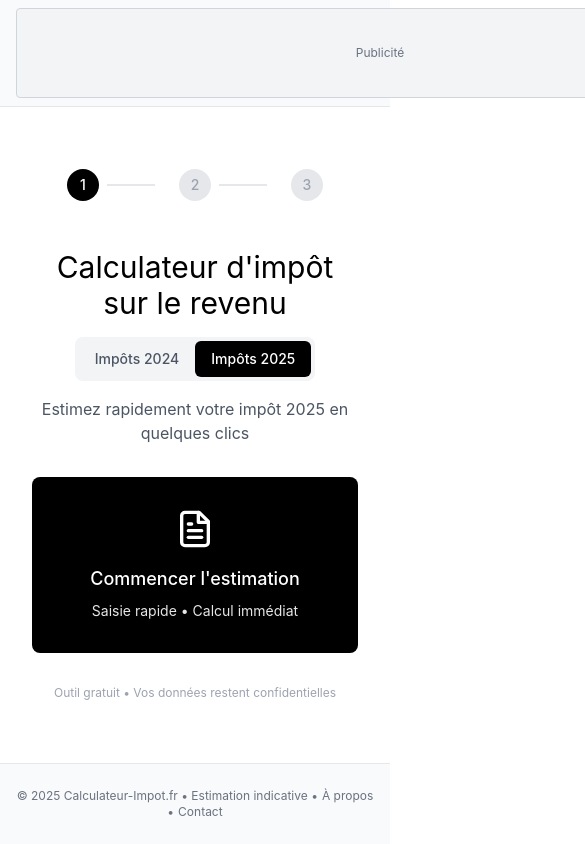
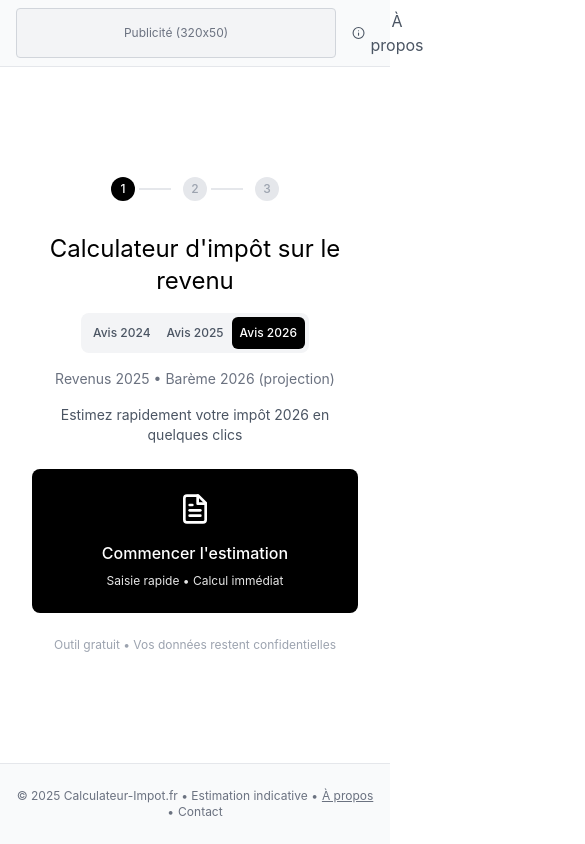
Before and after one commit to Cenzache/calculateur-impot, a React (Create React App) app: page / in a window 390 px wide. Shown: the top 844 px of the page, 585 px wide, since content can reach past the window. Built offline with nearby package versions, Linux system fonts and the light colour scheme.

Commit message:
Update App.js

```diff
--- a/src/App.js
+++ b/src/App.js
@@ -5,7 +5,7 @@ import About from './About';
 const TaxEstimator = () => {
   const [currentView, setCurrentView] = useState('calculator'); // 'calculator' ou 'about'
   const [currentStep, setCurrentStep] = useState(1);
-  const [selectedYear, setSelectedYear] = useState(2025);
+  const [selectedYear, setSelectedYear] = useState(2026);
   const [manualData, setManualData] = useState({
     netAnnualSalary: '',
     currentTaxWithholding: ''
@@ -18,28 +18,36 @@ const TaxEstimator = () => {
     rentalIncome: ''
   });
 
-  // Barèmes d'imposition par année
+  // Barèmes d'imposition par année d'avis (logique corrigée : l'avis utilise le barème de l'année de l'avis)
   const taxBracketsByYear = {
-    2024: [
-      { min: 0, max: 11085, rate: 0 },
-      { min: 11085, max: 28151, rate: 0.11 },
-      { min: 28151, max: 80725, rate: 0.30 },
-      { min: 80725, max: 174065, rate: 0.41 },
-      { min: 174065, max: Infinity, rate: 0.45 }
-    ],
-    2025: [
+    2024: [ // Avis 2024 - barème 2024 (revenus 2023)
       { min: 0, max: 11294, rate: 0 },
       { min: 11294, max: 28797, rate: 0.11 },
       { min: 28797, max: 82341, rate: 0.30 },
       { min: 82341, max: 177106, rate: 0.41 },
       { min: 177106, max: Infinity, rate: 0.45 }
+    ],
+    2025: [ // Avis 2025 - barème 2025 (revenus 2024)
+      { min: 0, max: 11497, rate: 0 },
+      { min: 11497, max: 29315, rate: 0.11 },
+      { min: 29315, max: 83823, rate: 0.30 },
+      { min: 83823, max: 180294, rate: 0.41 },
+      { min: 180294, max: Infinity, rate: 0.45 }
+    ],
+    2026: [ // Avis 2026 - barème 2026 (revenus 2025) - projection
+      { min: 0, max: 11700, rate: 0 },
+      { min: 11700, max: 29850, rate: 0.11 },
+      { min: 29850, max: 85300, rate: 0.30 },
+      { min: 85300, max: 183500, rate: 0.41 },
+      { min: 183500, max: Infinity, rate: 0.45 }
     ]
   };
 
   // Déductions forfaitaires par année
   const deductionLimitsByYear = {
     2024: { min: 460, max: 13267 },
-    2025: { min: 464, max: 13522 }
+    2025: { min: 464, max: 13522 },
+    2026: { min: 472, max: 13779 } // estimation
   };
 
   const taxBrackets = taxBracketsByYear[selectedYear];
@@ -90,12 +98,33 @@ const TaxEstimator = () => {
       }
     }
 
-    const totalTax = Math.max(0, taxBeforeFamily * familyShares);
+    let totalTax = Math.max(0, taxBeforeFamily * familyShares);
+
+    // Application de la décote automatique (paramètres officiels Bercy)
+    const decoteData = {
+      2024: { seuil_celibataire: 1841, seuil_couple: 3045, base_celibataire: 828, base_couple: 1368, taux: 0.4523 },
+      2025: { seuil_celibataire: 1929, seuil_couple: 3186, base_celibataire: 873, base_couple: 1444, taux: 0.4523 },
+      2026: { seuil_celibataire: 1964, seuil_couple: 3249, base_celibataire: 889, base_couple: 1470, taux: 0.4525 }
+    };
+
+    const decoteParams = decoteData[selectedYear];
+    const isCouple = profile.familySituation === 'married';
+    const decoteLimit = isCouple ? decoteParams.seuil_couple : decoteParams.seuil_celibataire;
+    const decoteBase = isCouple ? decoteParams.base_couple : decoteParams.base_celibataire;
+
+    let decote = 0;
+    if (totalTax <= decoteLimit && totalTax > 0) {
+      decote = Math.max(0, decoteBase - (decoteParams.taux * totalTax));
+      totalTax = Math.max(0, totalTax - decote);
+    }
+
     const monthlyTax = totalTax / 12;
     const effectiveRate = taxableIncome > 0 ? (totalTax / taxableIncome) * 100 : 0;
 
     return {
       totalTax: Math.round(totalTax),
+      totalTaxBeforeDecote: Math.round(taxBeforeFamily * familyShares),
+      decote: Math.round(decote),
       monthlyTax: Math.round(monthlyTax),
       effectiveRate: Math.round(effectiveRate * 10) / 10,
       currentWithholding: data.currentTaxWithholding,
@@ -103,7 +132,8 @@ const TaxEstimator = () => {
       taxableIncome: Math.round(taxableIncome),
       deductionAmount: Math.round(deductionAmount),
       netAnnualSalary: Math.round(netAnnualSalary),
-      rentalIncome: Math.round(rentalIncome)
+      rentalIncome: Math.round(rentalIncome),
+      familyShares: familyShares
     };
   }, [manualData, profile, selectedYear, taxBrackets, deductionLimits]);
 
@@ -132,13 +162,18 @@ const TaxEstimator = () => {
       className="min-h-screen bg-white flex flex-col"
       style={{ fontFamily: '-apple-system, BlinkMacSystemFont, "Segoe UI", "Roboto", "Helvetica Neue", Arial, sans-serif' }}
     >
-      {/* Header avec pub discrète */}
+      {/* Header avec pub responsive */}
       <div className="w-full">
         <div className="bg-gray-50 border-b border-gray-200 py-2">
           <div className="max-w-4xl mx-auto px-4 flex justify-between items-center">
             <div className="flex justify-center flex-1">
-              <div className="w-[728px] h-[90px] bg-gray-100 border border-gray-300 rounded flex items-center justify-center text-xs text-gray-500">
-                Publicité
+              {/* Pub desktop */}
+              <div className="hidden md:block w-[728px] h-[90px] bg-gray-100 border border-gray-300 rounded flex items-center justify-center text-xs text-gray-500">
+                Publicité (728x90)
+              </div>
+              {/* Pub mobile */}
+              <div className="block md:hidden w-[320px] h-[50px] bg-gray-100 border border-gray-300 rounded flex items-center justify-center text-xs text-gray-500">
+                Publicité (320x50)
               </div>
             </div>
             <button
@@ -153,26 +188,26 @@ const TaxEstimator = () => {
       </div>
 
       {/* Contenu principal */}
-      <div className="flex-1 flex items-center justify-center p-8">
+      <div className="flex-1 flex items-center justify-center p-4 md:p-8">
         <div className="w-full max-w-4xl">
           {/* Progress indicator */}
-          <div className="flex justify-center mb-12">
-            <div className="flex items-center space-x-4">
+          <div className="flex justify-center mb-8 md:mb-12">
+            <div className="flex items-center space-x-2 md:space-x-4">
               {[1, 2, 3].map((step) => (
                 <div key={step} className="flex items-center">
-                  <div className={`w-8 h-8 rounded-full flex items-center justify-center text-sm font-medium ${
+                  <div className={`w-6 h-6 md:w-8 md:h-8 rounded-full flex items-center justify-center text-xs md:text-sm font-medium ${
                     (currentStep === 'manual' && step === 1) || (typeof currentStep === 'number' && currentStep >= step)
                       ? 'bg-black text-white'
                       : 'bg-gray-200 text-gray-400'
                   }`}>
                     {((currentStep === 'manual' && step === 1) || (typeof currentStep === 'number' && currentStep > step)) ? (
-                      <CheckCircle className="w-4 h-4" />
+                      <CheckCircle className="w-3 h-3 md:w-4 md:h-4" />
                     ) : (
                       step
                     )}
                   </div>
                   {step < 3 && (
-                    <div className={`w-12 h-0.5 mx-2 ${
+                    <div className={`w-8 md:w-12 h-0.5 mx-1 md:mx-2 ${
                       (typeof currentStep === 'number' && currentStep > step) ? 'bg-black' : 'bg-gray-200'
                     }`} />
                   )}
@@ -184,9 +219,9 @@ const TaxEstimator = () => {
           {/* Step content */}
           <div className="min-h-[400px] flex items-center justify-center">
             {currentStep === 1 && (
-              <div className="text-center space-y-8">
+              <div className="text-center space-y-6 md:space-y-8 px-4">
                 <div className="space-y-4">
-                  <h1 className="text-3xl font-normal text-black">
+                  <h1 className="text-2xl md:text-3xl font-normal text-black">
                     Calculateur d'impôt sur le revenu
                   </h1>
 
@@ -195,28 +230,44 @@ const TaxEstimator = () => {
                     <div className="flex bg-gray-100 rounded-lg p-1">
                       <button
                         onClick={() => setSelectedYear(2024)}
-                        className={`px-4 py-2 rounded-md text-sm font-medium transition-colors ${
+                        className={`px-2 md:px-3 py-2 rounded-md text-xs md:text-sm font-medium transition-colors ${
                           selectedYear === 2024
                             ? 'bg-black text-white'
                             : 'text-gray-600 hover:text-black'
                         }`}
                       >
-                        Impôts 2024
+                        Avis 2024
                       </button>
                       <button
                         onClick={() => setSelectedYear(2025)}
-                        className={`px-4 py-2 rounded-md text-sm font-medium transition-colors ${
+                        className={`px-2 md:px-3 py-2 rounded-md text-xs md:text-sm font-medium transition-colors ${
                           selectedYear === 2025
                             ? 'bg-black text-white'
                             : 'text-gray-600 hover:text-black'
                         }`}
                       >
-                        Impôts 2025
+                        Avis 2025
+                      </button>
+                      <button
+                        onClick={() => setSelectedYear(2026)}
+                        className={`px-2 md:px-3 py-2 rounded-md text-xs md:text-sm font-medium transition-colors ${
+                          selectedYear === 2026
+                            ? 'bg-black text-white'
+                            : 'text-gray-600 hover:text-black'
+                        }`}
+                      >
+                        Avis 2026
                       </button>
                     </div>
                   </div>
 
-                  <p className="text-gray-600 max-w-md mx-auto">
+                  <p className="text-center text-sm text-gray-500">
+                    {selectedYear === 2024 && "Revenus 2023 • Barème 2024"}
+                    {selectedYear === 2025 && "Revenus 2024 • Barème 2025"}
+                    {selectedYear === 2026 && "Revenus 2025 • Barème 2026 (projection)"}
+                  </p>
+
+                  <p className="text-gray-600 max-w-md mx-auto text-sm md:text-base">
                     Estimez rapidement votre impôt {selectedYear} en quelques clics
                   </p>
                 </div>
@@ -224,14 +275,14 @@ const TaxEstimator = () => {
                 <div className="max-w-md mx-auto">
                   <button
                     onClick={() => setCurrentStep('manual')}
-                    className="w-full bg-black hover:bg-gray-800 transition-colors text-white rounded-lg p-8 flex flex-col items-center space-y-4"
+                    className="w-full bg-black hover:bg-gray-800 transition-colors text-white rounded-lg p-6 md:p-8 flex flex-col items-center space-y-4"
                   >
-                    <FileText className="w-10 h-10" />
+                    <FileText className="w-8 h-8 md:w-10 md:h-10" />
                     <div className="space-y-2">
-                      <div className="text-lg font-medium">
+                      <div className="text-base md:text-lg font-medium">
                         Commencer l'estimation
                       </div>
-                      <div className="text-sm opacity-90">
+                      <div className="text-xs md:text-sm opacity-90">
                         Saisie rapide • Calcul immédiat
                       </div>
                     </div>
@@ -245,9 +296,9 @@ const TaxEstimator = () => {
             )}
 
             {currentStep === 'manual' && (
-              <div className="max-w-md mx-auto space-y-8">
+              <div className="max-w-md mx-auto space-y-6 md:space-y-8 px-4">
                 <div className="text-center space-y-4">
-                  <h2 className="text-2xl font-normal text-black">
+                  <h2 className="text-xl md:text-2xl font-normal text-black">
                     Saisie de vos revenus
                   </h2>
                   <p className="text-sm text-gray-600">
@@ -305,13 +356,13 @@ const TaxEstimator = () => {
             )}
 
             {currentStep === 2 && (
-              <div className="max-w-md mx-auto space-y-8">
+              <div className="max-w-md mx-auto space-y-6 md:space-y-8 px-4">
                 <div className="text-center space-y-4">
                   <div className="flex items-center justify-center space-x-2 text-green-600">
                     <CheckCircle className="w-5 h-5" />
                     <span className="text-sm">Données saisies</span>
                   </div>
-                  <h2 className="text-2xl font-normal text-black">
+                  <h2 className="text-xl md:text-2xl font-normal text-black">
                     Informations complémentaires
                   </h2>
                 </div>
@@ -443,17 +494,22 @@ const TaxEstimator = () => {
             )}
 
             {currentStep === 3 && (
-              <div className="max-w-2xl mx-auto space-y-8">
-                {/* Zone pub avant les résultats */}
+              <div className="max-w-2xl mx-auto space-y-6 md:space-y-8 px-4">
+                {/* Zone pub avant les résultats - responsive */}
                 <div className="flex justify-center">
-                  <div className="w-[336px] h-[280px] bg-gray-100 border border-gray-300 rounded flex items-center justify-center text-xs text-gray-500">
-                    Publicité
+                  {/* Pub desktop */}
+                  <div className="hidden md:block w-[336px] h-[280px] bg-gray-100 border border-gray-300 rounded flex items-center justify-center text-xs text-gray-500">
+                    Publicité (336x280)
+                  </div>
+                  {/* Pub mobile */}
+                  <div className="block md:hidden w-[300px] h-[250px] bg-gray-100 border border-gray-300 rounded flex items-center justify-center text-xs text-gray-500">
+                    Publicité (300x250)
                   </div>
                 </div>
 
                 <div className="text-center space-y-2">
-                  <h2 className="text-2xl font-normal text-black">
-                    Votre estimation d'impôt {selectedYear}
+                  <h2 className="text-xl md:text-2xl font-normal text-black">
+                    Votre estimation d'impôt pour l'avis {selectedYear}
                   </h2>
                   <p className="text-sm text-gray-600">
                     Salaires : {calculateTax?.netAnnualSalary.toLocaleString('fr-FR')}€
@@ -466,19 +522,19 @@ const TaxEstimator = () => {
                   </p>
                 </div>
 
-                <div className="grid grid-cols-1 md:grid-cols-2 gap-6">
-                  <div className="bg-gray-50 rounded-lg p-6 text-center">
-                    <div className="text-3xl font-bold text-black mb-2">
+                <div className="grid grid-cols-1 md:grid-cols-2 gap-4 md:gap-6">
+                  <div className="bg-gray-50 rounded-lg p-4 md:p-6 text-center">
+                    <div className="text-2xl md:text-3xl font-bold text-black mb-2">
                       {calculateTax?.totalTax.toLocaleString('fr-FR')}€
                     </div>
-                    <div className="text-sm text-black font-medium">Impôt annuel estimé</div>
+                    <div className="text-sm text-black font-medium">Impôt annuel final</div>
                     <div className="text-xs text-gray-600 mt-1">
                       Taux effectif : {calculateTax?.effectiveRate}%
                     </div>
                   </div>
 
-                  <div className="bg-gray-50 rounded-lg p-6 text-center">
-                    <div className="text-3xl font-bold text-black mb-2">
+                  <div className="bg-gray-50 rounded-lg p-4 md:p-6 text-center">
+                    <div className="text-2xl md:text-3xl font-bold text-black mb-2">
                       {calculateTax?.monthlyTax.toLocaleString('fr-FR')}€
                     </div>
                     <div className="text-sm text-black font-medium">Prélèvement mensuel</div>
@@ -488,12 +544,27 @@ const TaxEstimator = () => {
                   </div>
                 </div>
 
+                {/* Détails du calcul */}
+                <div className="bg-blue-50 border border-blue-200 rounded-lg p-4">
+                  <div className="text-sm font-medium text-blue-900 mb-2">
+                    Détail du calcul
+                  </div>
+                  <div className="text-xs text-blue-700 space-y-1">
+                    <div>Parts fiscales : <strong>{calculateTax?.familyShares}</strong></div>
+                    <div>Impôt avant décote : <strong>{calculateTax?.totalTaxBeforeDecote.toLocaleString('fr-FR')}€</strong></div>
+                    {calculateTax?.decote > 0 && (
+                      <div className="text-green-600">Décote appliquée : <strong>-{calculateTax?.decote.toLocaleString('fr-FR')}€</strong></div>
+                    )}
+                    <div>Déduction professionnelle : <strong>{calculateTax?.deductionAmount.toLocaleString('fr-FR')}€</strong></div>
+                  </div>
+                </div>
+
                 {calculateTax?.currentWithholding > 0 && (
-                  <div className="bg-blue-50 border border-blue-200 rounded-lg p-4">
-                    <div className="text-sm font-medium text-blue-900 mb-2">
+                  <div className="bg-yellow-50 border border-yellow-200 rounded-lg p-4">
+                    <div className="text-sm font-medium text-yellow-800 mb-2">
                       Comparaison avec votre prélèvement actuel
                     </div>
-                    <div className="text-xs text-blue-700">
+                    <div className="text-xs text-yellow-700">
                       Prélèvement actuel : {calculateTax.currentWithholding.toLocaleString('fr-FR')}€/an
                       <br />
                       Différence : {calculateTax.difference > 0 ? '+' : ''}{calculateTax.difference.toLocaleString('fr-FR')}€
@@ -501,6 +572,44 @@ const TaxEstimator = () => {
                     </div>
                   </div>
                 )}
+
+                <div className="bg-gray-100 p-4 rounded-lg text-xs text-gray-600">
+                  Cette estimation est indicative et basée sur les barèmes fiscaux officiels.
+                  Elle ne remplace pas un calcul officiel.
+                  <br /><br />
+                  <strong>⚠️ Non pris en compte :</strong> revenus étrangers soumis au taux effectif,
+                  réductions d'impôt spécifiques, crédits d'impôt, situations particulières.
+                </div>
+
+                {/* Liens utiles */}
+                <div className="bg-white border border-gray-200 p-4 rounded-lg">
+                  <h3 className="text-sm font-semibold mb-3 text-gray-900">Outils officiels complémentaires</h3>
+                  <div className="space-y-2">
+                    <div>
+                      <a
+                        href="https://www.impots.gouv.fr/simulateurs"
+                        target="_blank"
+                        rel="noopener noreferrer"
+                        className="text-blue-600 hover:text-blue-800 font-medium text-sm"
+                      >
+                        🏛️ Simulateurs officiels impots.gouv.fr
+                      </a>
+                      <p className="text-xs text-gray-500 mt-1">Calculs officiels avec toutes les spécificités</p>
+                    </div>
+
+                    <div>
+                      <a
+                        href="https://mon-entreprise.urssaf.fr/simulateurs-et-assistants"
+                        target="_blank"
+                        rel="noopener noreferrer"
+                        className="text-blue-600 hover:text-blue-800 font-medium text-sm"
+                      >
+                        💼 Simulateurs Urssaf (salaire, cotisations)
+                      </a>
+                      <p className="text-xs text-gray-500 mt-1">Calculs net/brut, charges sociales</p>
+                    </div>
+                  </div>
+                </div>
 
                 <div className="flex flex-col sm:flex-row gap-3">
                   <button
@@ -516,11 +625,6 @@ const TaxEstimator = () => {
                     Imprimer le résultat
                   </button>
                 </div>
-
-                <div className="text-xs text-gray-500 text-center bg-gray-50 p-4 rounded-lg">
-                  Cette estimation est indicative et basée sur les barèmes fiscaux {selectedYear}.
-                  Elle ne remplace pas un calcul officiel et ne tient pas compte de situations particulières.
-                </div>
               </div>
             )}
           </div>
@@ -532,7 +636,12 @@ const TaxEstimator = () => {
         <div className="max-w-4xl mx-auto px-4 text-center">
           <p className="text-xs text-gray-500">
             © 2025 Calculateur-Impot.fr • Estimation indicative •
-            <a href="#" onClick={() => setCurrentView('about')} className="hover:text-gray-700 ml-1">À propos</a> •
+            <button
+              onClick={() => setCurrentView('about')}
+              className="hover:text-gray-700 ml-1 underline"
+            >
+              À propos
+            </button> •
             <a href="#" className="hover:text-gray-700 ml-1">Contact</a>
           </p>
         </div>
```
